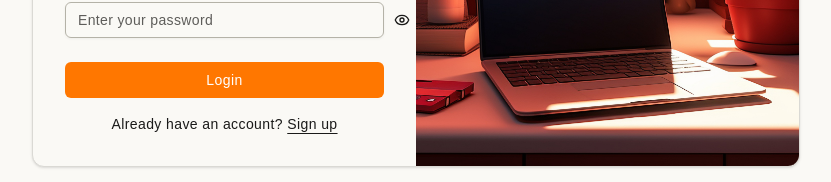
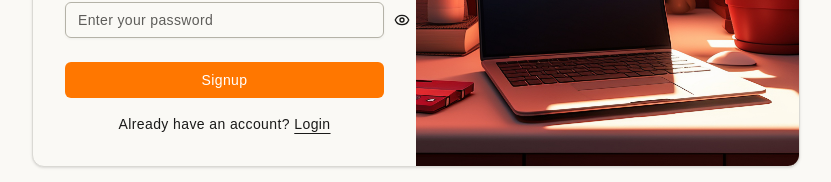
Before and after one commit to Jisap/vite-bitblog-2025, a React (Vite) app: page /signup in a window 1280 px wide. Shown: the part 465-647 px from the top of the page, without its empty margins (224-1055 px from the left). Built offline with nearby package versions, Linux system fonts and the light colour scheme.

Commit message:
Update SignupForm component to correct label alignment and change button/link text
- Adjusted the alignment of the 'Admin' label in the role selection.
- Changed button text from 'Login' to 'Signup' for clarity.
- Updated footer link from 'Sign up' to 'Login' to reflect navigation changes.

```diff
--- a/src/components/SignupForm.tsx
+++ b/src/components/SignupForm.tsx
@@ -112,7 +112,7 @@ export const SignupForm = ({ className, ...props }: React.ComponentProps<'div'>)
                             <RadioGroupItem value="user" className="sr-only"/>
                             User
                           </Label>
-                          <Label className="h-[34px] w-full grid place-items-center rounded-s-sm text-muted-foreground hover:text-foreground has-checked:bg-secondary has-checked:text-secondary-foreground">
+                          <Label className="h-[34px] w-full grid place-items-center rounded-e-sm text-muted-foreground hover:text-foreground has-checked:bg-secondary has-checked:text-secondary-foreground">
                             <RadioGroupItem value="admin" className="sr-only"/>
                             Admin
                           </Label>
@@ -166,18 +166,18 @@ export const SignupForm = ({ className, ...props }: React.ComponentProps<'div'>)
                   disabled={isLoading}
                 >
                   {isLoading && <LoaderCircleIcon className="animate-spin" />}
-                  <span>Login</span>
+                  <span>Signup</span>
                 </Button>
               </div>
 
               <div className="mt-4 text-center text-sm">
                 {SIGNUP_FORM.footerText}{" "}
                 <Link
-                  to="/signup"
+                  to="/login"
                   className="underline underline-offset-4 hover:text-primary"
                   viewTransition
                 >
-                  Sign up
+                  Login
                 </Link>
               </div>
             </form>
```
